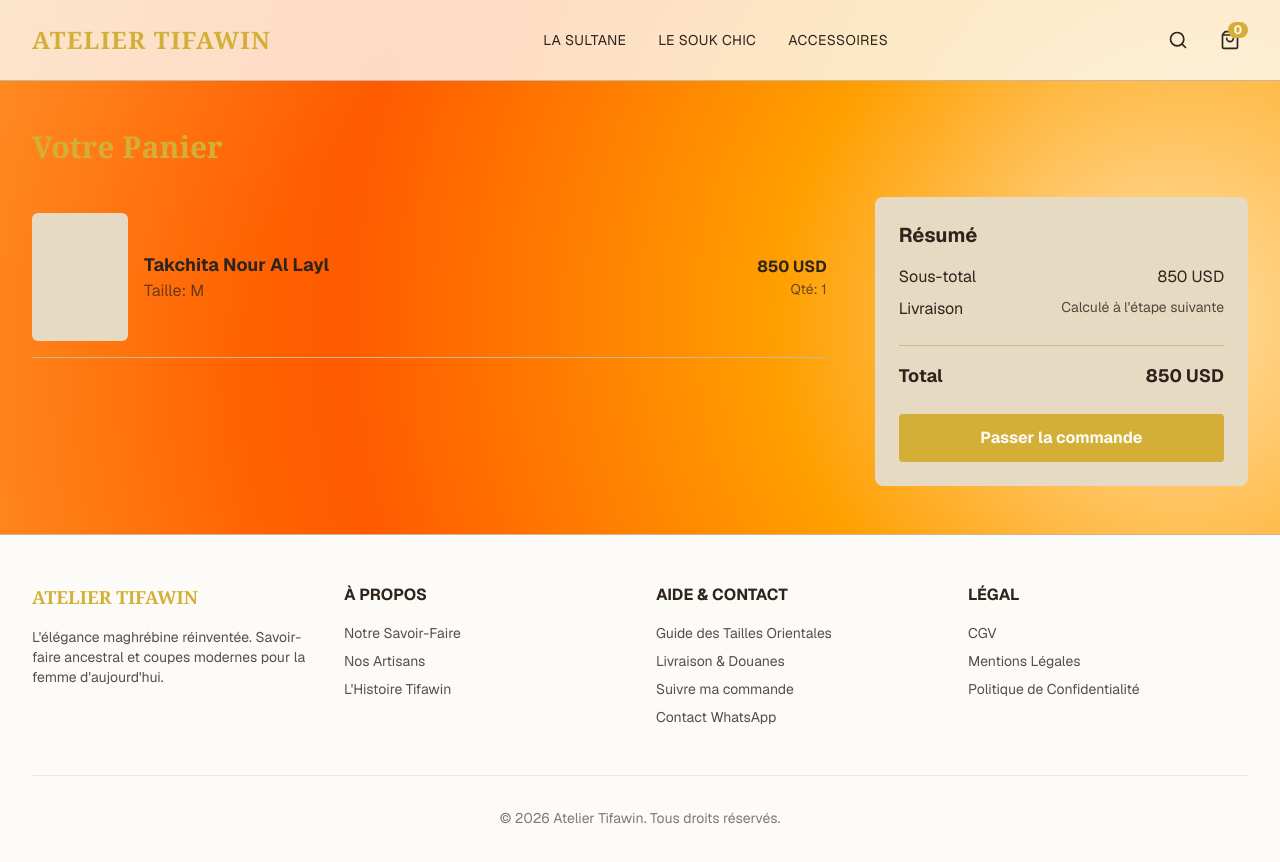
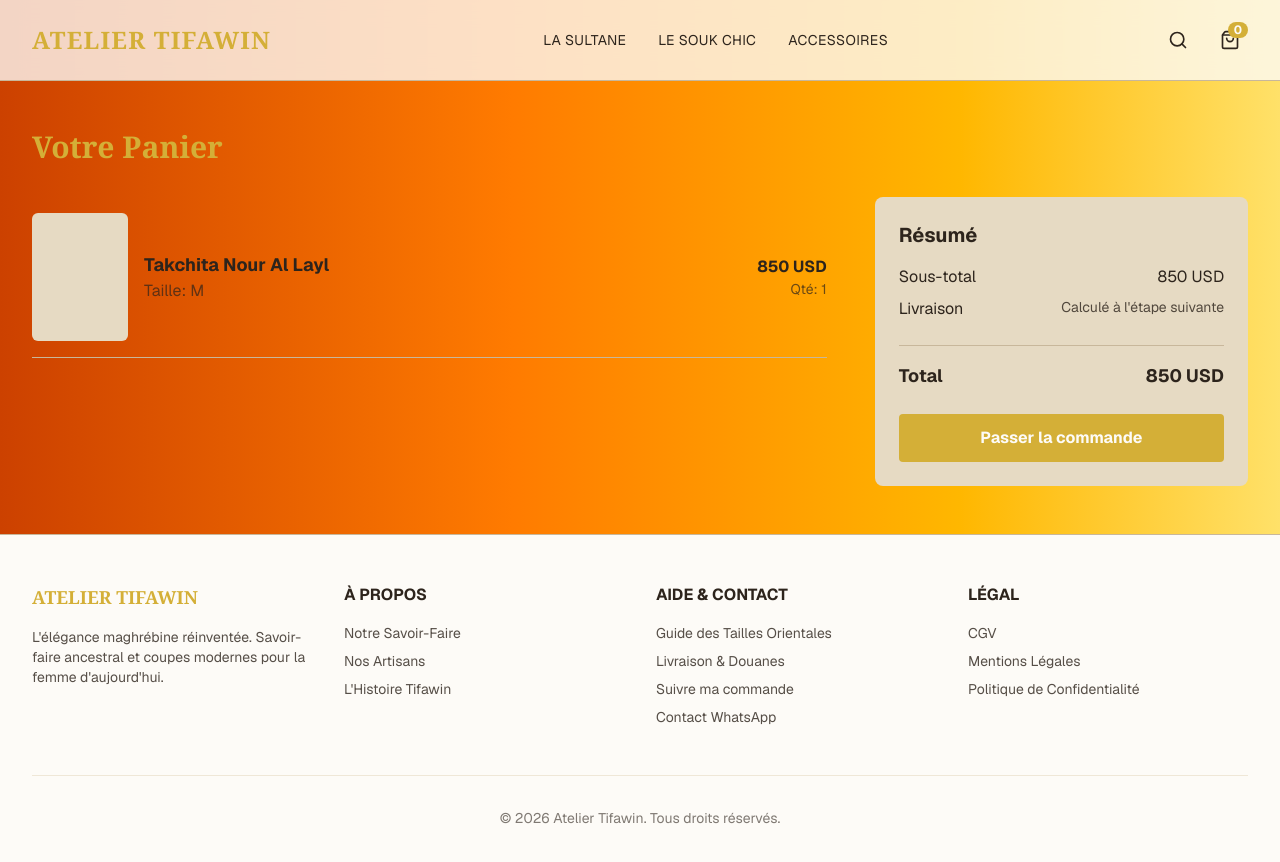
Before and after one commit to Stair-hub/caftan-maghreb, a Next.js app: page /cart in a window 1280 px wide. Shown: the top 862 px of the page. Built offline with nearby package versions, Linux system fonts and the light colour scheme.

Commit message:
Change sunset background to a linear sunrise gradient from dark orange to yellow

```diff
--- a/src/components/ui/sunset.tsx
+++ b/src/components/ui/sunset.tsx
@@ -22,9 +22,9 @@ export function GradientBackground({ className }: { className?: string }) {
         style={{
           position: "absolute",
         inset: 0,
-        backgroundColor: "#FF7D00",
+        backgroundColor: "#CC4100",
         backgroundImage:
-          "radial-gradient(circle at 50% 50%, rgba(255, 255, 255, 0) 52%, rgba(255, 255, 255, 0.15) 100%), radial-gradient(circle at 90% 40%, #FFDFA6 0%, #FF9F00 30%, #FF5A00 65%, #FF7D00 100%)",
+          "linear-gradient(to right, #CC4100 0%, #FF7B00 40%, #FFB700 75%, #FFE169 100%)",
         }}
       />
     </div>
```
